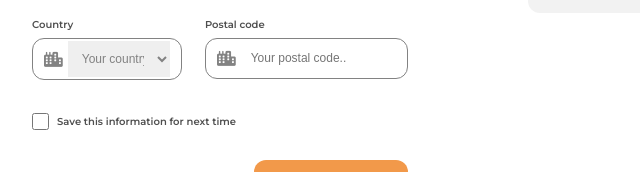
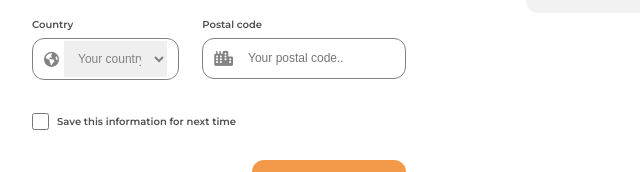
Before and after one commit to douako-j/checkout-page-dev-challenge, a website built with webpack: page src/index.html in a window 1280 px wide. Shown: the part 630-802 px from the top of the page, 198-838 px from the left. Built offline with nearby package versions, Linux system fonts and the light colour scheme.

Commit message:
incon fix

```diff
--- a/src/index.html
+++ b/src/index.html
@@ -176,7 +176,7 @@
                 <div class="input__box">
                   <label for="country">Country</label>
                   <div class="custom__input">
-                    <i class="fa-solid fa-city"></i>
+                    <i class="fa-solid fa-earth-americas"></i>
                     <select name="country" id="country">
                       <option value="">Your country...</option>
                       <option value="benin">Bénin</option>
```
